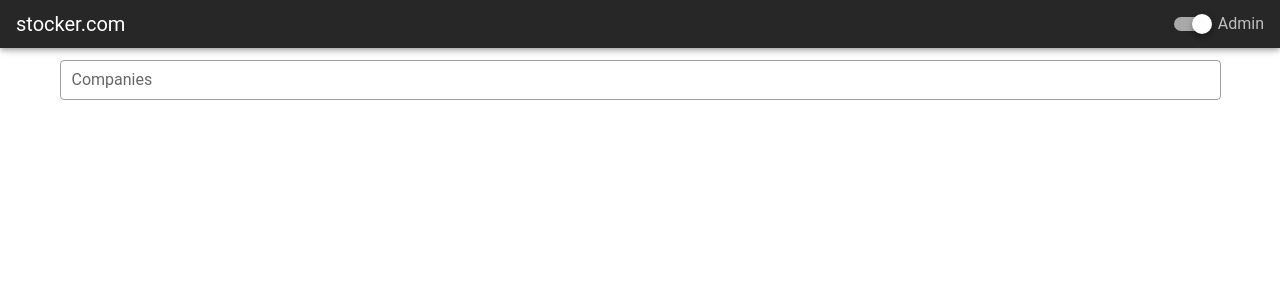
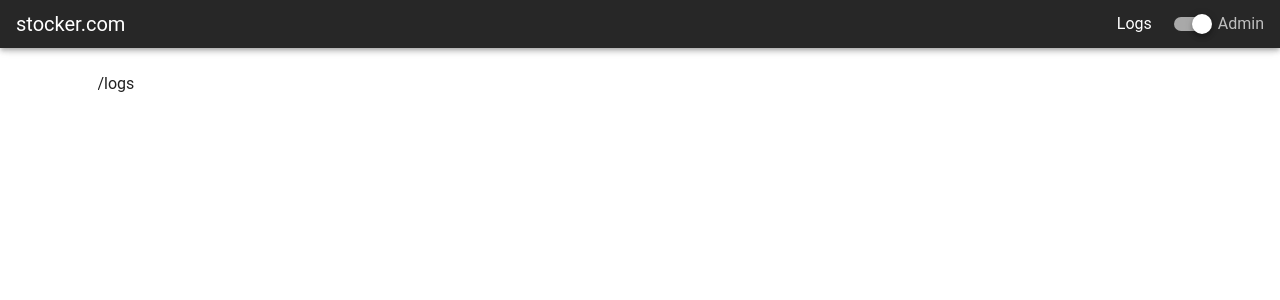
Before and after one commit to Reengen-FullStack-Development-Bootcamp/week3-homework-BatuhanAydonerDev, a Vue app: page /logs in a window 1280 px wide. Shown: the top 300 px of the page. Built offline with nearby package versions, Linux system fonts and the light colour scheme.

Commit message:
add: Logs and snackbar to Logs

```diff
--- a/public/index.html
+++ b/public/index.html
@@ -6,6 +6,7 @@
   <meta http-equiv="X-UA-Compatible" content="IE=edge">
   <meta name="viewport" content="width=device-width,initial-scale=1.0">
   <link rel="icon" href="<%= BASE_URL %>favicon.ico">
+  <link href="https://cdn.jsdelivr.net/npm/@mdi/font@6.x/css/materialdesignicons.min.css" rel="stylesheet">
   <title>
     <%= htmlWebpackPlugin.options.title %>
   </title>
--- a/src/App.vue
+++ b/src/App.vue
@@ -3,8 +3,6 @@
     <v-app>
       <main-header />
       <v-container>
-        <search />
-
         <router-view></router-view>
       </v-container>
     </v-app>
@@ -13,12 +11,10 @@
 
 <script>
 import MainHeader from "./components/MainHeader.vue";
-import Search from "./components/Search.vue";
 
 export default {
   components: {
     MainHeader,
-    Search,
   },
 };
 </script>
--- a/src/components/CandlestickChart.vue
+++ b/src/components/CandlestickChart.vue
@@ -49,7 +49,7 @@ export default {
         }
 
         const margin = { top: 15, right: 65, bottom: 205, left: 50 },
-          w = 900 - margin.left - margin.right,
+          w = 1000 - margin.left - margin.right,
           h = 625 - margin.top - margin.bottom;
 
         var svg = d3
@@ -116,7 +116,9 @@ export default {
           .attr("height", (d) =>
             d.open === d.close
               ? 1
-              : yScale(Math.min(d.open, d.close)) - yScale(Math.max(d.open, d.close))
+              : yScale(Math.min(d.open, d.close)) - yScale(Math.max(d.open, d.close)) >= 0
+              ? yScale(Math.min(d.open, d.close)) - yScale(Math.max(d.open, d.close))
+              : 0
           )
           .attr("fill", (d) =>
             d.open === d.close ? "silver" : d.open > d.close ? "red" : "green"
@@ -168,7 +170,9 @@ export default {
           resizeTimer = setTimeout(function () {
             xmin = new Date(xDateScale(Math.floor(xScaleZ.domain()[0])));
             xmax = new Date(xDateScale(Math.floor(xScaleZ.domain()[1])));
-            let filtered = prices.filter((d) => d.Date >= xmin && d.Date <= xmax);
+            let filtered = prices.filter(
+              (d) => d.timestamp >= xmin && d.timestamp <= xmax
+            );
             let minP = +d3.min(filtered, (d) => d.Low);
             let maxP = +d3.max(filtered, (d) => d.High);
             let buffer = Math.floor((maxP - minP) * 0.1);
@@ -177,18 +181,18 @@ export default {
             candles
               .transition()
               .duration(800)
-              .attr("y", (d) => yScale(Math.max(d.Open, d.Close)))
+              .attr("y", (d) => yScale(Math.max(d.open, d.close)))
               .attr("height", (d) =>
-                d.Open === d.Close
+                d.open === d.close
                   ? 1
-                  : yScale(Math.min(d.Open, d.Close)) - yScale(Math.max(d.Open, d.Close))
+                  : yScale(Math.min(d.open, d.close)) - yScale(Math.max(d.open, d.close))
               );
 
             stems
               .transition()
               .duration(800)
-              .attr("y1", (d) => yScale(d.High))
-              .attr("y2", (d) => yScale(d.Low));
+              .attr("y1", (d) => yScale(d.high))
+              .attr("y2", (d) => yScale(d.low));
 
             gY.transition().duration(800).call(d3.axisLeft().scale(yScale));
           }, 500);
@@ -196,32 +200,35 @@ export default {
 
         function zoomend() {
           var t = d3.event.transform;
+          console.log(t);
           let xScaleZ = t.rescaleX(xScale);
           clearTimeout(resizeTimer);
           resizeTimer = setTimeout(function () {
             xmin = new Date(xDateScale(Math.floor(xScaleZ.domain()[0])));
             let xmax = new Date(xDateScale(Math.floor(xScaleZ.domain()[1])));
-            let filtered = prices.filter((d) => d.Date >= xmin && d.Date <= xmax);
-            let minP = +d3.min(filtered, (d) => d.Low);
-            let maxP = +d3.max(filtered, (d) => d.High);
+            let filtered = prices.filter(
+              (d) => d.timestamp >= xmin && d.timestamp <= xmax
+            );
+            let minP = +d3.min(filtered, (d) => d.low);
+            let maxP = +d3.max(filtered, (d) => d.high);
             let buffer = Math.floor((maxP - minP) * 0.1);
 
             yScale.domain([minP - buffer, maxP + buffer]);
             candles
               .transition()
               .duration(800)
-              .attr("y", (d) => yScale(Math.max(d.Open, d.Close)))
+              .attr("y", (d) => yScale(Math.max(d.open, d.close)))
               .attr("height", (d) =>
-                d.Open === d.Close
+                d.open === d.close
                   ? 1
-                  : yScale(Math.min(d.Open, d.Close)) - yScale(Math.max(d.Open, d.Close))
+                  : yScale(Math.min(d.open, d.close)) - yScale(Math.max(d.open, d.close))
               );
 
             stems
               .transition()
               .duration(800)
-              .attr("y1", (d) => yScale(d.High))
-              .attr("y2", (d) => yScale(d.Low));
+              .attr("y1", (d) => yScale(d.high))
+              .attr("y2", (d) => yScale(d.low));
 
             gY.transition().duration(800).call(d3.axisLeft().scale(yScale));
           }, 500);
--- a/src/components/MainHeader.vue
+++ b/src/components/MainHeader.vue
@@ -1,8 +1,14 @@
 <template>
   <div>
     <v-app-bar elevation="4" dense dark class="main-header">
-      <v-toolbar-title>stocker.com</v-toolbar-title>
+      <router-link to="/" class="title-link"
+        ><v-toolbar-title>stocker.com</v-toolbar-title></router-link
+      >
+
       <v-spacer></v-spacer>
+      <div style="margin-right: 20px">
+        <router-link to="/logs" class="logs-link">Logs</router-link>
+      </div>
       <div>
         <v-switch v-model="isAdmin" hide-details="" label="Admin"></v-switch>
       </div>
@@ -20,7 +26,7 @@ export default {
   watch: {
     // Change isAdmin in store when this.isAdmin is changed.
     isAdmin() {
-      this.$store.commit["changeStateOfAdmin"];
+      this.$store.commit("changeStateOfAdmin");
     },
   },
 };
@@ -31,4 +37,14 @@ export default {
   width: 100% !important;
   align-items: center !important;
 }
+
+.title-link {
+  text-decoration: none;
+  color: white;
+}
+
+.logs-link {
+  text-decoration: none;
+  color: white;
+}
 </style>
--- a/src/components/Search.vue
+++ b/src/components/Search.vue
@@ -41,7 +41,7 @@ export default {
      * @param {String} keywords - Keywords from search-input emit.
      */
     searchCompaniesByKeywords(keywords) {
-      if (keywords.length >= 3 && this.selectedCompany === null) {
+      if (keywords && keywords.length >= 3 && this.selectedCompany === null) {
         // Dispatch searchCompany to get items from API using keywords.
         this.$store.dispatch("searchCompany", { keywords: keywords });
       } else {
--- a/src/main.js
+++ b/src/main.js
@@ -7,8 +7,8 @@ import vuetify from "./plugins/vuetify";
 Vue.config.productionTip = false;
 
 new Vue({
+  store,
   router,
-  store,
   vuetify,
   render: (h) => h(App),
 }).$mount("#app");
--- a/src/router/index.js
+++ b/src/router/index.js
@@ -1,15 +1,31 @@
 import Vue from "vue";
 import VueRouter from "vue-router";
+import store from "../store";
+import Home from "../views/Home.vue";
 import Company from "../views/Company.vue";
+import Logs from "../views/Logs.vue";
 
 Vue.use(VueRouter);
 
 const routes = [
   {
-    path: "/symbol/:symbol",
-    name: "Company",
-    component: Company,
+    path: "/",
+    name: "Home",
+    component: Home,
     props: true,
+    children: [
+      {
+        path: "symbol/:symbol",
+        name: "Company",
+        component: Company,
+        props: true,
+      },
+    ],
+  },
+  {
+    path: "/logs",
+    name: "Logs",
+    component: Logs,
   },
 ];
 
@@ -20,6 +36,17 @@ const router = new VueRouter({
 });
 
 router.beforeEach((to, from, next) => {
+  const history = localStorage.getItem("routingHistory")
+    ? JSON.parse(localStorage.getItem("routingHistory"))
+    : [];
+  const routerHistory = {
+    from: from.fullPath,
+    to: to.fullPath,
+    date: new Date(),
+    isAdmin: store.getters.getIsAdmin,
+  };
+  history.push(routerHistory);
+  localStorage.setItem("routingHistory", JSON.stringify([...history]));
   next();
 });
 
--- a/src/views/Company.vue
+++ b/src/views/Company.vue
@@ -1,6 +1,6 @@
 <template>
   <v-row>
-    <v-col sm="12" md="12" lg="12">
+    <v-col sm="12" md="12" lg="8">
       <div class="chart-container">
         <v-select
           :items="stockTimes"
@@ -12,6 +12,20 @@
         ></v-select>
         <candlestick-chart :stockDetails="stockDetails"></candlestick-chart>
       </div>
+    </v-col>
+    <v-col sm="12" md="12" lg="4">
+      <v-card v-if="companyMetaData">
+        <div class="meta-data">
+          <h4>Information</h4>
+          <p>{{ companyMetaData["1. Information"] }}</p>
+          <h4>Symbol</h4>
+          <p>{{ companyMetaData["2. Symbol"] }}</p>
+          <h4>Last Freshed</h4>
+          <p>{{ companyMetaData["3. Last Freshed"] }}</p>
+          <h4>Time Zone</h4>
+          <p>{{ companyMetaData["5. Time Zone"] }}</p>
+        </div>
+      </v-card>
     </v-col>
   </v-row>
 </template>
@@ -59,6 +73,7 @@ export default {
     "$store.state.companyData": function (val) {
       this.stockDetails = [...val.companyStockDetails];
       this.companyMetaData = val.metaData;
+      console.log(this.companyMetaData);
     },
     selectedStockTime(val) {
       this.stockDetails = [];
--- /dev/null
+++ b/src/views/Home.vue
@@ -0,0 +1,15 @@
+<template>
+  <div>
+    <search />
+    <router-view></router-view>
+  </div>
+</template>
+
+<script>
+import Search from "../components/Search.vue";
+export default {
+  components: {
+    Search,
+  },
+};
+</script>
--- /dev/null
+++ b/src/views/Logs.vue
@@ -0,0 +1,43 @@
+<template>
+  <div>
+    <v-treeview :items="items" open-all item-text="to" v-if="isAdmin"></v-treeview>
+    <v-snackbar v-model="showAlert" :color="isAdmin ? 'white' : 'red'"
+      >You cannot see logs because you are not an admin.
+      <template v-slot:action="{ attrs }">
+        <v-btn color="white" text v-bind="attrs" @click="showAlert = false">
+          Close
+        </v-btn>
+      </template></v-snackbar
+    >
+  </div>
+</template>
+
+<script>
+export default {
+  data: () => ({
+    items: [],
+    showAlert: false,
+    isAdmin: true,
+  }),
+  created() {
+    const routingHistory = JSON.parse(localStorage.getItem("routingHistory"));
+    console.log(routingHistory);
+    if (routingHistory) {
+      this.items = [...routingHistory];
+    }
+  },
+  mounted() {
+    console.log(this.$store.getters.getIsAdmin);
+    if (!this.$store.getters.getIsAdmin) {
+      this.showAlert = true;
+      this.isAdmin = false;
+    }
+  },
+  watch: {
+    "$store.getters.getIsAdmin"(val) {
+      this.showAlert = !val;
+      this.isAdmin = val;
+    },
+  },
+};
+</script>
```
